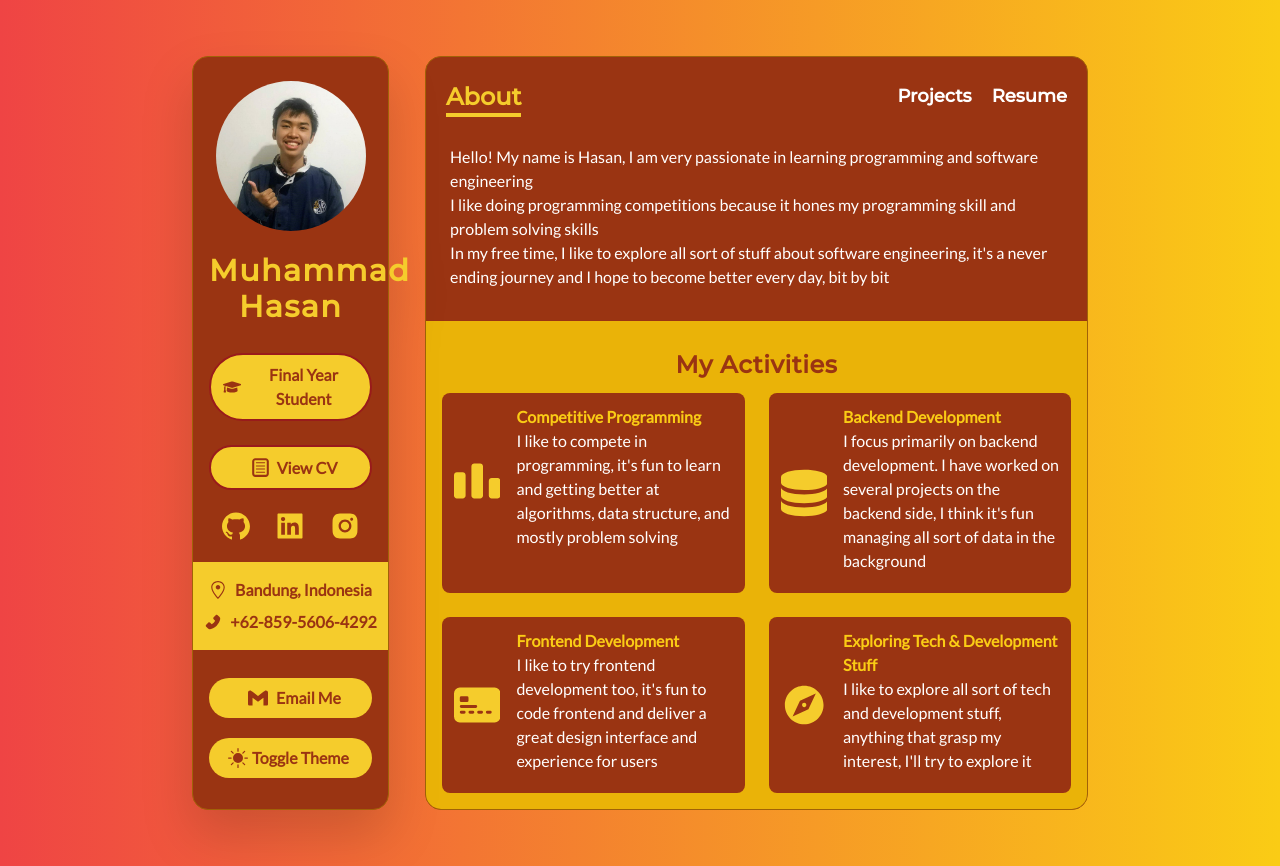
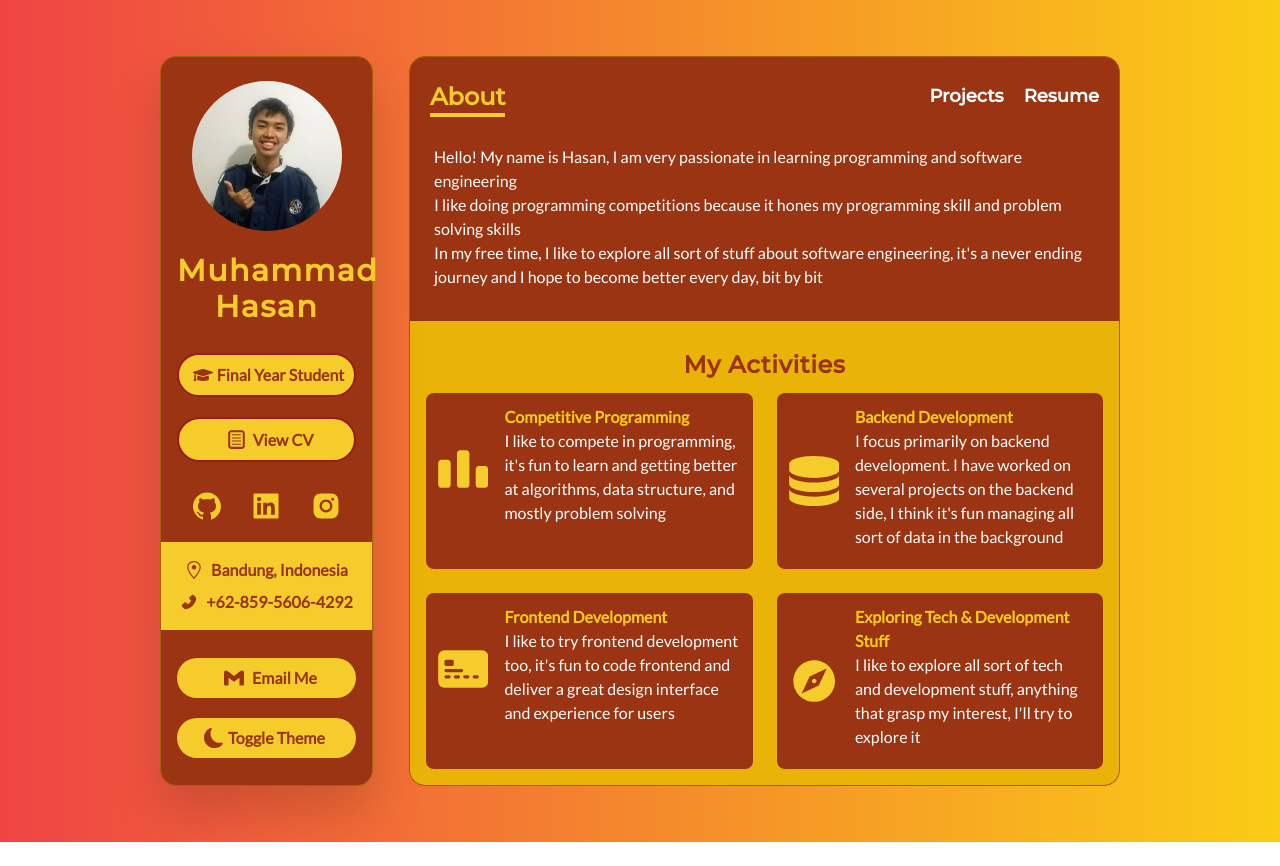
Before and after one commit to muhammadhasan01/portofolio, a Next.js app: page / in a window 1280 px wide. After the commit the page ends 842 px from the top, so only its background shows below. Built offline with nearby package versions, Linux system fonts and the light colour scheme.

Commit message:
feat: configure sizes

```diff
--- a/components/Sidebar.tsx
+++ b/components/Sidebar.tsx
@@ -19,7 +19,7 @@ const Sidebar = () => {
         <Image
           src='/images/mypicture.jpg'
           alt='image profile'
-          className='w-32 h-32 rounded-full mx-auto border-cnc-yellow'
+          className='w-32 h-32 rounded-full mx-auto'
           height='150'
           width='150'
           quality='100'
@@ -28,7 +28,7 @@ const Sidebar = () => {
       <h3 className='my-4 text-3xl font-bold text-cnc-yellow tracking-wider font-montserrat'>
         Muhammad Hasan
       </h3>
-      <div className='flex flex-col space-y-3'>
+      <div className='flex flex-col'>
         <p
           className='flex items-center justify-center px-2 py-2 my-3 border-2 border-red-800 dark:border-cnc-yellow font-semibold dark:text-cnc-yellow text-orange-800 bg-cnc-yellow dark:bg-dark-700 rounded-full'>
           <FaGraduationCap className='mx-1' size={20} />
@@ -85,8 +85,8 @@ const Sidebar = () => {
         py-2 my-2 flex items-center justify-center dark:text-cnc-yellow dark:bg-dark-700 focus:outline-none'
           onClick={changeTheme}
         >
-          {theme === 'light' ?
-            <BsFillMoonFill size={20} /> : <BsSunFill size={20} />
+          {theme === 'dark' ?
+            <BsSunFill size={20} /> : <BsFillMoonFill size={20} />
           }
           <span className='mx-1'>Toggle Theme</span>
         </button>
--- a/pages/_app.tsx
+++ b/pages/_app.tsx
@@ -8,9 +8,10 @@ import { AnimatePresence } from 'framer-motion';
 function MyApp({ Component, pageProps, router }) {
   return (
     <ThemeProvider attribute='class'>
-      <div className='grid grid-cols-12 gap-9 my-14 lg:px-48 px-5 sm:px-20 md:px-32'>
+      <div className='grid grid-cols-12 container gap-5 lg:gap-9 my-14 lg:px-40 px-2 sm:px-5 md:px-32 flex flex-col'>
         <div className='lg:col-span-3 bg-orange-800 dark:bg-dark-900 rounded-2xl
-          col-span-12 p-4 text-center border border-yellow-700 dark:border-cnc-yellow drop-shadow-2xl dark:shadow-custom-dark'>
+          col-span-12 p-4 text-center border border-yellow-700
+          dark:border-cnc-yellow drop-shadow-2xl dark:shadow-custom-dark'>
           <Sidebar />
         </div>
         <div
```
